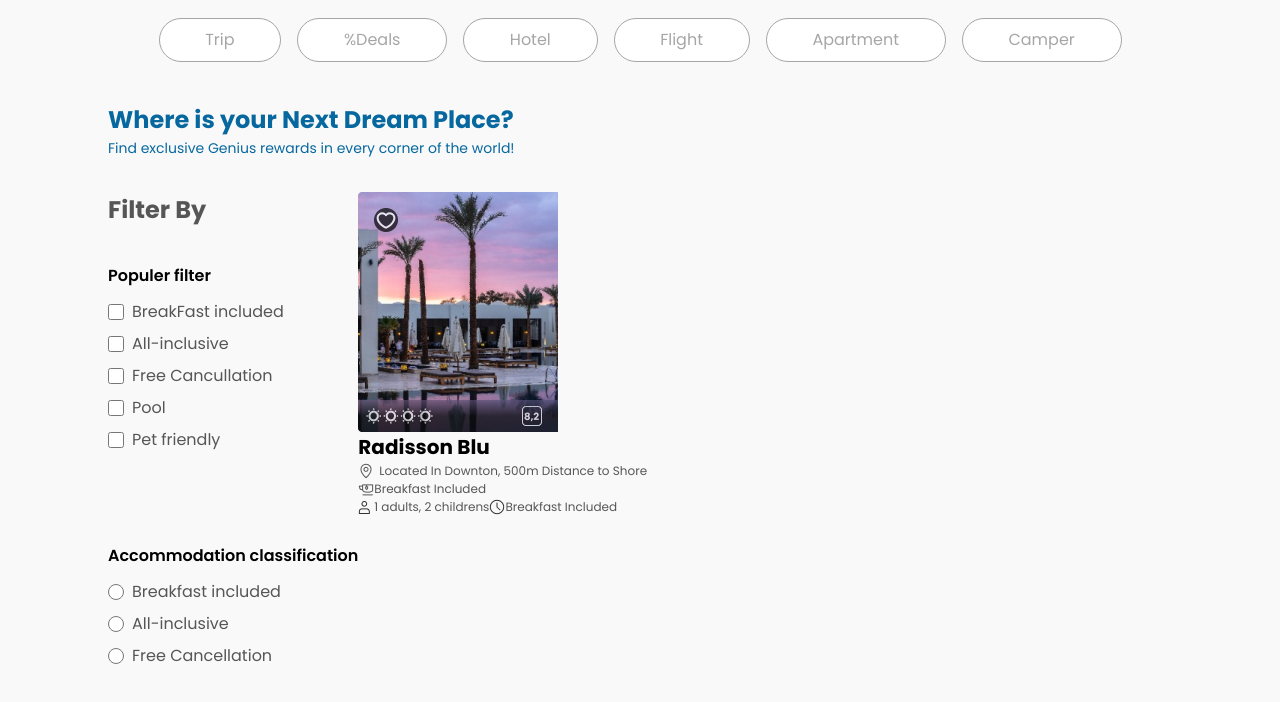
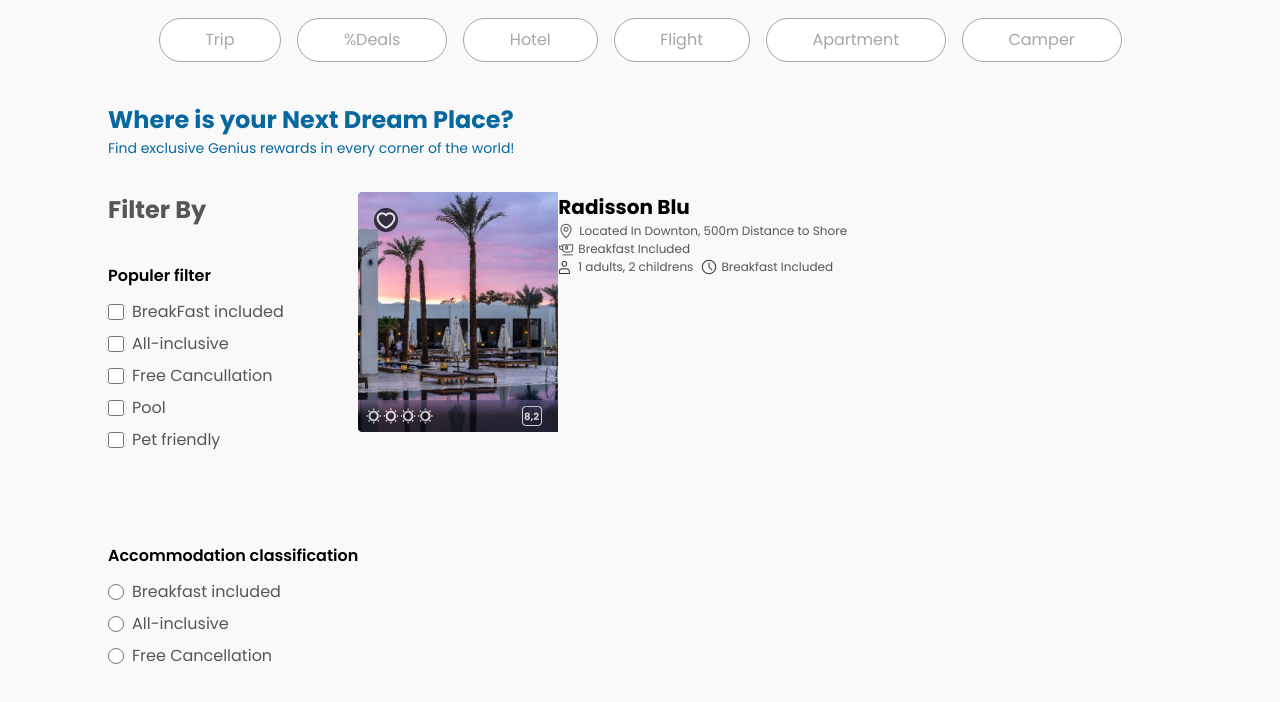
Before and after one commit to AyoubBoulguana/Workshop, a plain HTML site: page index.html in a window 1280 px wide. Shown: the part 112-814 px from the top of the page. Drawn offline with nearby package versions, Linux system fonts and the light colour scheme.

Commit message:
first commit

```diff
--- a/index.html
+++ b/index.html
@@ -186,7 +186,7 @@
         </div>
       </div>
       <div>
-        <div>
+        <div class="flex">
           <div>
             <img src="img/Picture.png" alt="" />
           </div>
@@ -198,16 +198,16 @@
                 Located In Downton, 500m Distance to Shore
               </p>
             </div>
-            <div class="flex items-center">
+            <div class="flex items-center space-x-[4px]">
               <img src="img/cup-four.png" alt="" />
               <p class="text-[#565656] text-[12px]">Breakfast Included</p>
             </div>
-            <div class="flex items-center">
-              <div class="flex items-center">
+            <div class="flex items-center space-x-[8px]">
+              <div class="flex items-center space-x-[4px]">
                 <img src="img/people-right.png" alt="" />
                 <p class="text-[#565656] text-[12px]">1 adults, 2 childrens</p>
               </div>
-              <div class="flex items-center">
+              <div class="flex items-center space-x-[4px]">
                 <img src="img/time.png" alt="" />
                 <p class="text-[#565656] text-[12px]">Breakfast Included</p>
               </div>
```
